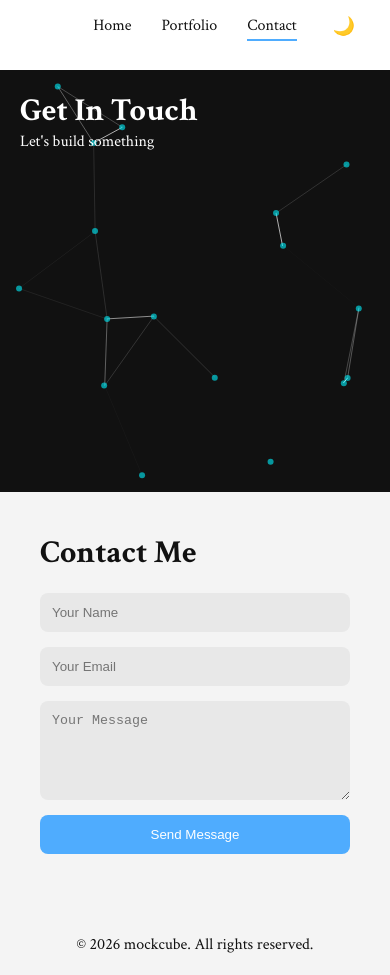
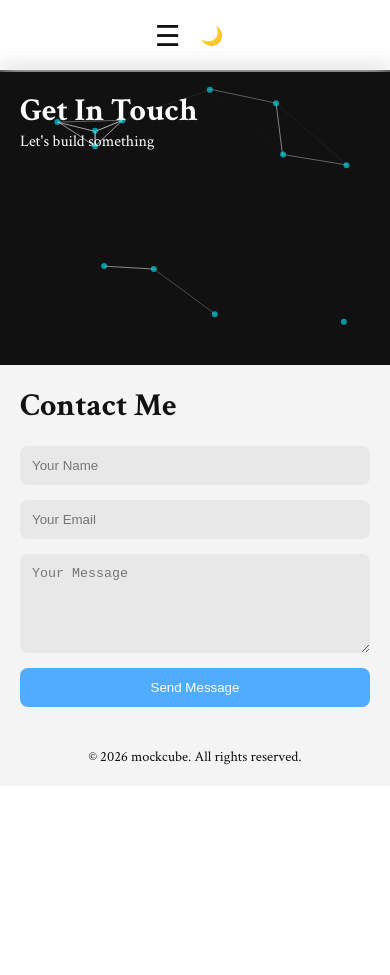
Before and after one commit to mockcube/mockcube.github.io, a website: page contact.html in a window 390 px wide. After the commit the page ends 844 px from the top, so only its background shows below. Drawn offline with nearby package versions, Linux system fonts and the light colour scheme.

Commit message:
Added responsiveness

```diff
--- a/contact.html
+++ b/contact.html
@@ -2,6 +2,7 @@
 <html lang="en">
 <head>
   <meta charset="UTF-8">
+  <meta name="viewport" content="width=device-width, initial-scale=1.0">
   <title>Contact</title>
   <link rel="stylesheet" href="css/styles.css">
   <link href="https://fonts.googleapis.com/css2?family=Crimson+Text:ital,wght@0,400;0,600;0,700;1,400&display=swap" rel="stylesheet">
@@ -10,6 +11,8 @@
 <body>
 
 <nav class="navbar">
+  <button id="nav-toggle" class="nav-toggle" aria-label="Toggle navigation">☰</button>
+
   <div class="nav-center">
     <a href="index.html" class="nav-link">Home</a>
     <a href="portfolio.html" class="nav-link">Portfolio</a>
--- a/css/styles.css
+++ b/css/styles.css
@@ -36,23 +36,29 @@ a {
 }
 
 #theme-toggle {
-  position: fixed;
-  right: 20px;
+  position: absolute;
+  top: 1px;
+  right: 16px;
   z-index: 10;
-  padding: 10px 15px;
+  padding: 10px 12px;
   cursor: pointer;
 }
 
 .container {
   display: flex;
-  height: 100vh;
+  min-height: calc(100vh - 120px);
+  height: auto;
+  flex-wrap: wrap;
+  margin-top: 70px;
 }
 
 .left {
-  width: 40%;
+  flex: 0 0 40%;
+  min-width: 320px;
   position: relative;
   overflow: hidden;
   background: #111;
+  min-height: 50vh;
 }
 
 .right {
@@ -75,16 +81,116 @@ a {
   z-index: 1;
   color: white;
   padding: 20px;
+  max-width: 560px;
+  margin: 0 auto;
+}
+
+@media (max-width: 1024px) {
+  .left, .right {
+    flex: 0 0 100%;
+    min-width: 100%;
+  }
+
+  .right {
+    padding: 30px;
+  }
+
+  .left {
+    min-height: 40vh;
+  }
 }
 
 @media (max-width: 768px) {
   .container {
     flex-direction: column;
+    min-height: auto;
   }
 
   .left, .right {
+    flex: 0 0 100%;
+    min-width: 100%;
+    height: auto;
+  }
+
+  .left {
+    min-height: 35vh;
+  }
+
+  .right {
+    padding: 20px;
+  }
+
+  .navbar {
+    padding: 10px 16px;
+    justify-content: space-between;
+  }
+
+  .nav-toggle {
+    display: block;
+    border: none;
+    background: transparent;
+    color: var(--text);
+    font-size: 1.8rem;
+    cursor: pointer;
+    z-index: 110;
+  }
+
+  .nav-center {
+    position: absolute;
+    top: 58px;
+    left: 0;
+    right: 0;
+    flex-direction: column;
+    gap: 12px;
+    background: rgba(255, 255, 255, 0.95);
+    backdrop-filter: blur(8px);
+    padding: 12px;
+    display: flex;
+    max-height: 0;
+    overflow: hidden;
+    opacity: 0;
+    margin: 0 16px;
+    border-radius: 8px;
+    transition: max-height 0.25s ease, opacity 0.25s ease;
+  }
+
+  body.dark .nav-center {
+    background: rgba(0, 0, 0, 0.95);
+  }
+
+  .nav-center.open {
+    max-height: 240px;
+    opacity: 1;
+  }
+
+  .nav-link {
+    font-size: 0.9rem;
     width: 100%;
-    height: 50vh;
+    padding: 10px;
+    border-radius: 6px;
+  }
+
+  .nav-link:hover,
+  .nav-link.active {
+    background: rgba(79, 172, 254, 0.1);
+  }
+
+  #theme-toggle,
+  .theme-btn {
+    position: relative;
+    right: auto;
+    margin-left: 8px;
+    top: auto;
+  }
+
+  .footer {
+    font-size: 0.9rem;
+  }
+}
+
+@media (min-width: 769px) {
+  .nav-toggle {
+    display: none;
   }
 }
 
@@ -134,17 +240,12 @@ body.dark .navbar {
 
 /* Theme button */
 .theme-btn {
-  position: fixed;
+  position: absolute;
   right: 20px;
   background: none;
   border: none;
   font-size: 18px;
   cursor: pointer;
-}
-
-/* Push content below navbar */
-.container {
-  margin-top: 70px;
 }
 
 /* 🔻 Footer */
--- a/js/script.js
+++ b/js/script.js
@@ -137,6 +137,30 @@ links.forEach(link => {
   }
 });
 
+// Mobile hamburger nav toggle
+const navToggle = document.getElementById("nav-toggle");
+const navCenter = document.querySelector(".nav-center");
+
+if (navToggle && navCenter) {
+  navToggle.addEventListener("click", () => {
+    navCenter.classList.toggle("open");
+  });
+
+  links.forEach(link => {
+    link.addEventListener("click", () => {
+      if (navCenter.classList.contains("open")) {
+        navCenter.classList.remove("open");
+      }
+    });
+  });
+
+  document.addEventListener("click", (e) => {
+    if (!navCenter.contains(e.target) && !navToggle.contains(e.target)) {
+      navCenter.classList.remove("open");
+    }
+  });
+}
+
 // Typing animation
 
 const typingEl = document.getElementById("typing");
```
Also changed, not shown: index.html (+3 -0 lines), portfolio.html (+3 -0 lines).
